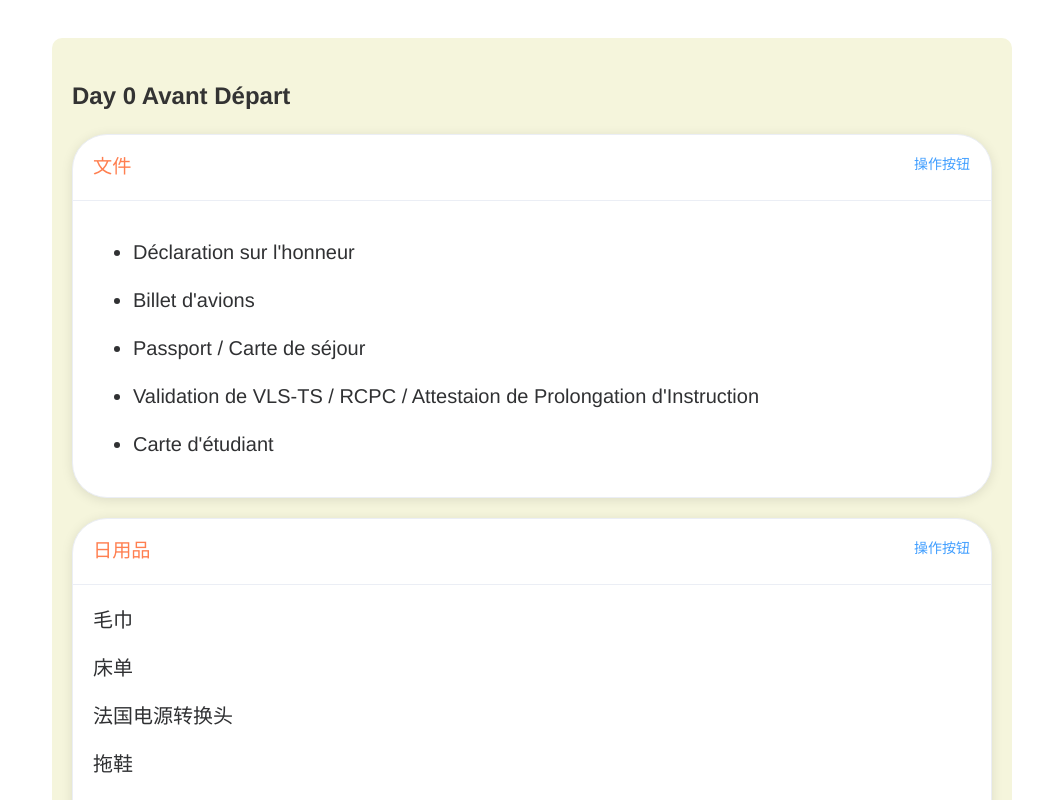
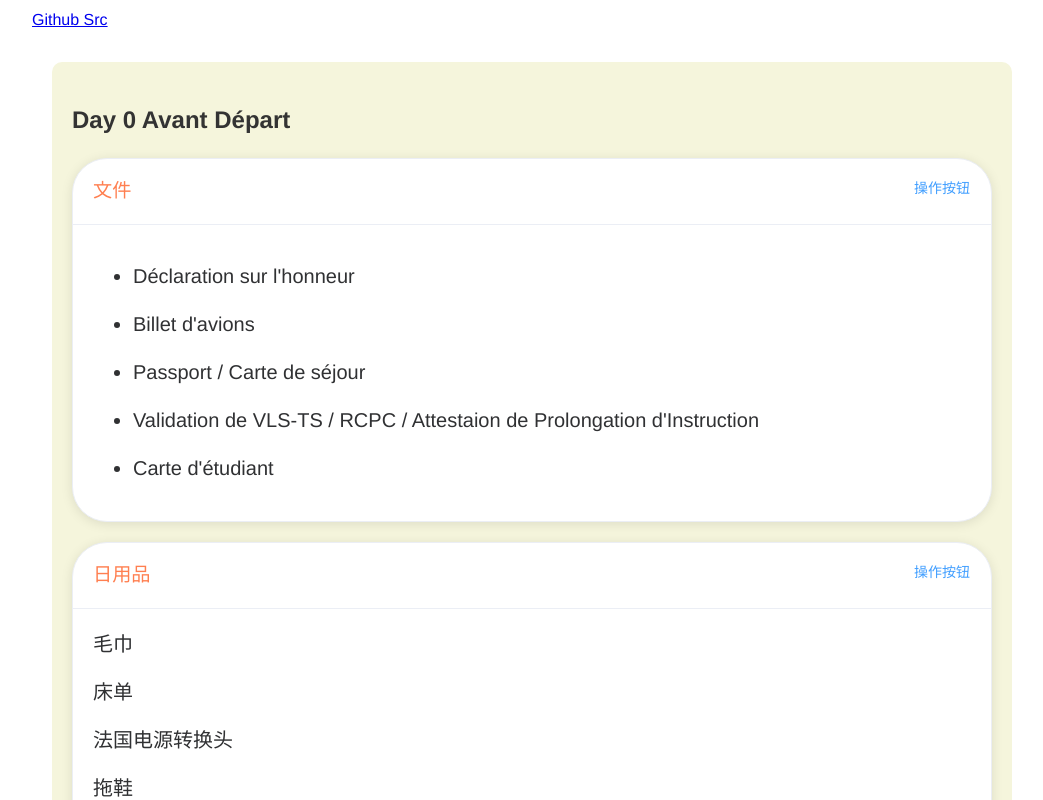
Before and after one commit to Wenke-D/Go-Sweden-src, a Vue app: page / in a window 1280 px wide. Shown: the top 800 px of the page, without its empty margins (108-1151 px from the left). Built offline with nearby package versions, Linux system fonts and the light colour scheme.

Commit message:
enable ignore role

```diff
--- a/src/App.vue
+++ b/src/App.vue
@@ -1,5 +1,6 @@
 <template>
     <div id="app">
+        <a href="https://github.com/Wenke-D/Go-Sweden-src" target="_blank">Github Src</a>
         <el-container>
             <el-main class="el-main">
                 <el-row>
```
